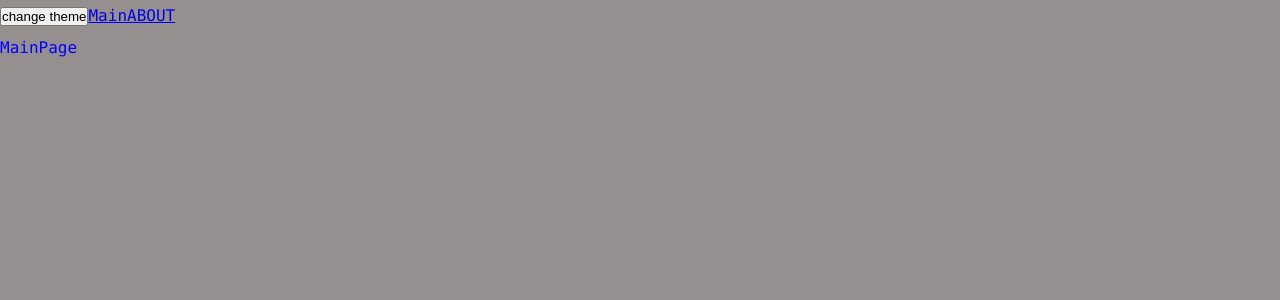
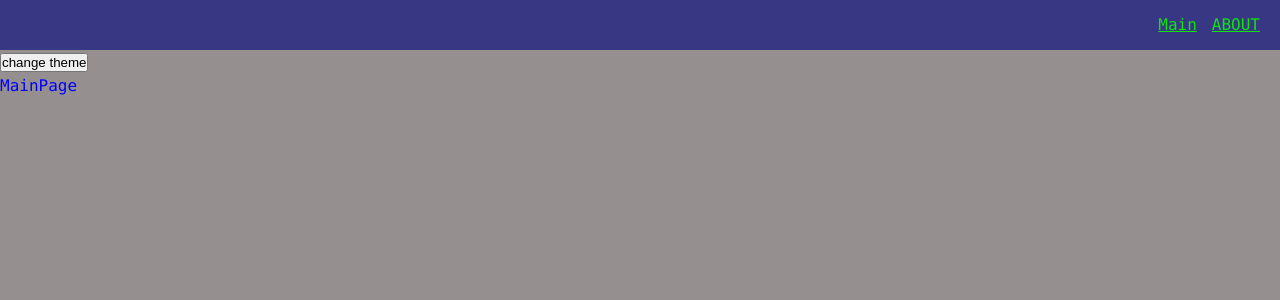
Before and after one commit to dm-mrtnvch/u-react-adv, a React app: page / in a window 1280 px wide. Shown: the top 300 px of the page. Built offline with nearby package versions, Linux system fonts and the light colour scheme.

Commit message:
config: widget / ui-kit

```diff
--- a/src/app/App.tsx
+++ b/src/app/App.tsx
@@ -1,6 +1,7 @@
 import {AppRouter} from "app/providers/router";
 import {useTheme} from "app/providers/ThemeProvider";
 import {Link} from "react-router-dom";
+import {Navbar} from "widgets/Navbar";
 import classNames from "../shared/lib/classNames/classNames";
 import './styles/index.scss'
 
@@ -10,12 +11,13 @@
 
   return (
     <div className={classNames('app',{}, [theme])}>
+      <Navbar/>
+
       <button onClick={toggleTheme}>change theme</button>
-      <Link to={'/'}>Main</Link>
-      <Link to={'/about'}>ABOUT</Link>
+
       <AppRouter/>
     </div>
   )
 }
 
-export default App
+export default App;
--- a/src/app/styles/themes/dark.scss
+++ b/src/app/styles/themes/dark.scss
@@ -1,6 +1,10 @@
-.app.dark{
+.app.dark {
   --bg-color: #373784;
+  --inverted-bg-color: #968f8f;
 
   --primary-color: #0fe40f;
   --secondary-color: #f7f490;
+
+  --inverted-primary-color: blue;
+  --inverted-secondary-color: #29a7d1;
 }
--- a/src/app/styles/themes/normal.scss
+++ b/src/app/styles/themes/normal.scss
@@ -1,6 +1,10 @@
-.app.light{
+.app.light {
   --bg-color: #968f8f;
+  --inverted-bg-color: #373784;
 
   --primary-color: blue;
   --secondary-color: #29a7d1;
+
+  --inverted-primary-color: #0fe40f;
+  --inverted-secondary-color: #f7f490;
 }
--- a/src/app/styles/variables/global.scss
+++ b/src/app/styles/variables/global.scss
@@ -6,6 +6,9 @@
   --font-m: var(--font-size-m) / var(--font-line-m) var(--font-family-main);
 
   --font-size-l: 16px;
-  --font-line-m: 32px;
+  --font-line-l: 32px;
   --font-l: var(--font-size-l) / var(--font-line-l) var(--font-family-main);
+
+  // sizes
+  --navbar-height: 50px;
 }
--- a/src/shared/lib/classNames/classNames.ts
+++ b/src/shared/lib/classNames/classNames.ts
@@ -1,10 +1,10 @@
 type Mods = Record<string, boolean | string>
 
-function classNames(cls: string, mods: Mods, additional: string[]): string {
+function classNames(cls: string, mods: Mods = {}, additional: string[] = []): string {
 
   return [
     cls,
-    ...additional,
+    ...additional.filter(Boolean),
     Object.entries(mods)
       .filter(([_, value]) => Boolean(value))
       .map(([className]) => className)
--- /dev/null
+++ b/src/shared/ui/AppLink/AppLink.module.scss
@@ -0,0 +1,11 @@
+.AppLink {
+  color: var(--primary-color);
+}
+
+.primary {
+  color: var(--primary-color);
+}
+
+.secondary {
+  color: var(--inverted-primary-color);
+}
--- /dev/null
+++ b/src/shared/ui/AppLink/AppLink.tsx
@@ -0,0 +1,34 @@
+import {FC} from "react";
+import {Link, LinkProps} from "react-router-dom";
+import classNames from "shared/lib/classNames/classNames";
+import cls from "./AppLink.module.scss"
+
+export enum AppLinkTheme {
+  PRIMARY = 'primary',
+  SECONDARY = 'secondary',
+}
+
+interface AppLinkProps extends LinkProps {
+  className?: string
+  theme?: AppLinkTheme
+}
+
+const AppLink: FC<AppLinkProps> = (props) => {
+  const {
+    to,
+    className,
+    children,
+    theme = AppLinkTheme.PRIMARY
+  } = props
+
+  return (
+    <Link
+      to={to}
+      className={classNames(cls.AppLink, {theme}, [className, cls[theme]])}
+    >
+      {children}
+    </Link>
+  );
+};
+
+export default AppLink;
--- /dev/null
+++ b/src/widgets/Navbar/index.ts
@@ -0,0 +1,5 @@
+import Navbar from "widgets/Navbar/ui/Navbar";
+
+export {
+  Navbar
+}
--- /dev/null
+++ b/src/widgets/Navbar/ui/Navbar.module.scss
@@ -0,0 +1,16 @@
+.Navbar {
+  width: 100%;
+  height: var(--navbar-height);
+  background: var(--inverted-bg-color);
+  display: flex;
+  align-items: center;
+  padding: 20px;
+}
+
+.links {
+  margin-left: auto;
+}
+
+.mainLink {
+  margin-right: 15px;
+}
--- /dev/null
+++ b/src/widgets/Navbar/ui/Navbar.tsx
@@ -0,0 +1,31 @@
+import classNames from "shared/lib/classNames/classNames";
+import AppLink, {AppLinkTheme} from "shared/ui/AppLink/AppLink";
+import cls from "./Navbar.module.scss"
+
+interface NavbarProps {
+  className?: string
+}
+
+const Navbar = () => {
+  return (
+    <div className={classNames(cls.Navbar, {}, [])}>
+      <div className={cls.links}>
+        <AppLink
+          theme={AppLinkTheme.SECONDARY}
+          to={'/'}
+          className={cls.mainLink}
+        >
+          Main
+        </AppLink>
+        <AppLink
+          theme={AppLinkTheme.SECONDARY}
+          to={'/about'}
+        >
+          ABOUT
+        </AppLink>
+      </div>
+    </div>
+  );
+};
+
+export default Navbar;
```
